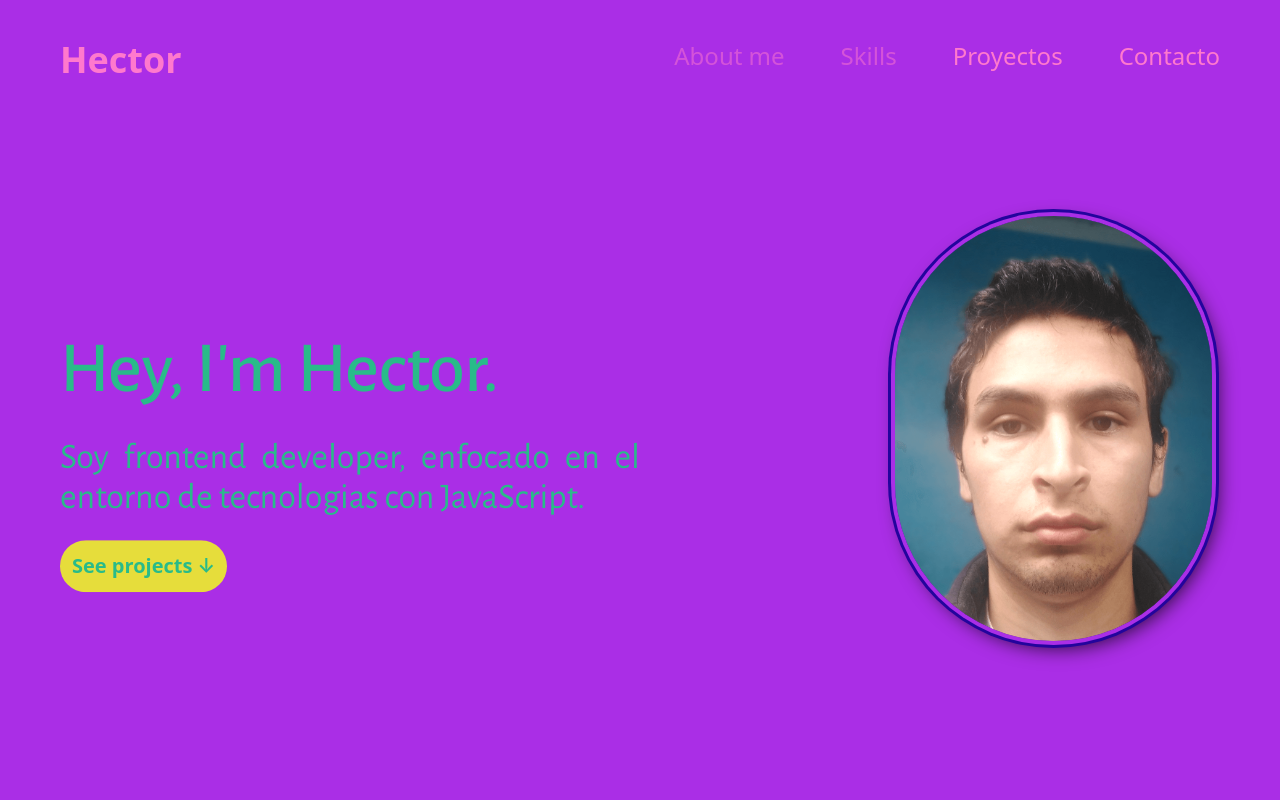
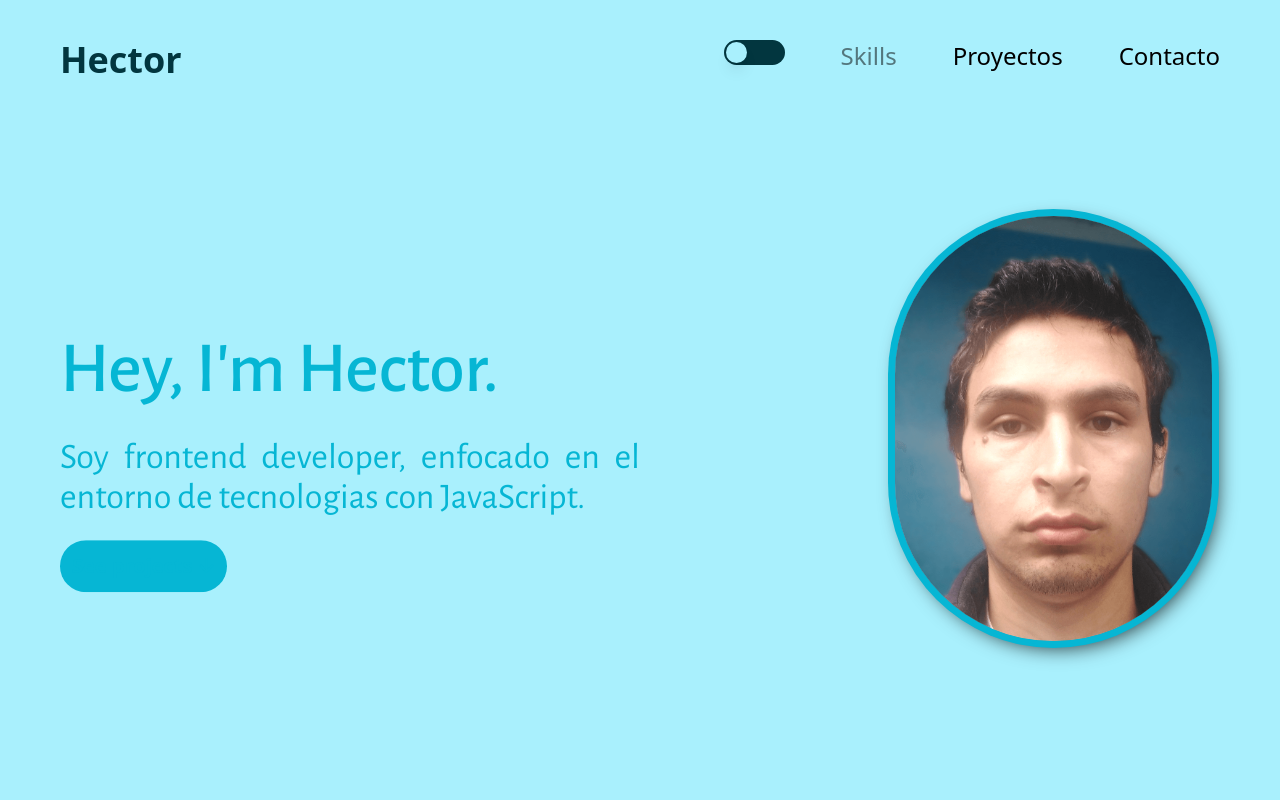
Before and after one commit to hecthorl/portfolio-prev, a Next.js app: page / in a window 1280 px wide. Shown: the top 800 px of the page. Built offline with nearby package versions, Linux system fonts and the light colour scheme.

Commit message:
dark mode enabled

```diff
--- a/components/Contact.jsx
+++ b/components/Contact.jsx
@@ -7,7 +7,7 @@ const Contact = () => {
             <h4 className="transition-[font-size] duration-300 ease-in text-5xl md:text-6xl">
                Let's Work Together
             </h4>
-            <span className="text-2xl md:text-3xl py-10">
+            <span className="text-2xl md:text-3xl">
                Have a project you'd like to discuss?
             </span>
             <form
@@ -25,10 +25,7 @@ const Contact = () => {
                {/* </div> */}
                {/* <div className="sm:col-span-2 w-full"> */}
                {/* <label className="label-input">HOW CAN I HELP YOU?</label> */}
-               <textarea
-                  placeholder="HOW CAN I HELP YOU?"
-                  className="input sm:col-span-2 h-full"
-               ></textarea>
+               <textarea placeholder="HOW CAN I HELP YOU?"></textarea>
                {/* </div> */}
                <button className="btn-form">Submit</button>
             </form>
--- a/components/Navbar/Menu.jsx
+++ b/components/Navbar/Menu.jsx
@@ -1,9 +1,38 @@
 import Li from '../Li';
+import { Switch } from '@headlessui/react';
+import { useEffect, useState } from 'react';
 
 const Menu = ({ className }) => {
+   const [enabled, setEnabled] = useState(false);
+
+   useEffect(() => {
+      enabled
+         ? document.documentElement.classList.add('dark')
+         : document.documentElement.classList.remove('dark');
+   }, [enabled]);
+
+   // console.log(enabled);
+
    return (
       <ul className={className}>
-         <Li content="About me" className="denied" />
+         {/* <Li content="About me" className="denied" /> */}
+         <Switch
+            checked={enabled}
+            onChange={setEnabled}
+            className={`${enabled ? 'bg-cyan-100' : 'bg-cyan-800'}
+           inline-flex flex-shrink-0 h-[25px] w-[61px] border-2 border-transparent rounded-full cursor-pointer transition-colors ease-in-out duration-200 focus:outline-none focus-visible:ring-2 focus-visible:ring-white focus-visible:ring-opacity-75`}
+         >
+            <span className="sr-only">Use setting</span>
+            <span
+               aria-hidden="true"
+               className={`${
+                  enabled
+                     ? 'translate-x-9 bg-cyan-800'
+                     : 'translate-x-0 bg-cyan-100'
+               }
+            pointer-events-none inline-block h-[21px] w-[21px] rounded-full shadow-lg transform ring-0 transition ease-in-out duration-200`}
+            />
+         </Switch>
          <Li content="Skills" className="denied" />
          <Li
             content="Proyectos"
--- a/components/Navbar/index.jsx
+++ b/components/Navbar/index.jsx
@@ -16,7 +16,10 @@ const Navbar = () => {
    return (
       <header className={`${bigName} px-3`}>
          <div className="header-wrapper">
-            <a href="/" className={`${bigName} text-3xl md:text-4xl font-bold`}>
+            <a
+               href="/"
+               className={`${bigName} text-3xl md:text-4xl font-bold text-cyan-800 dark:text-cyan-100`}
+            >
                Hector
             </a>
             <Menu className="hidden md:flex md:gap-14 md:text-2xl" />
--- a/styles/globals.css
+++ b/styles/globals.css
@@ -15,7 +15,7 @@
 
 @layer base {
    body {
-      @apply bg-segundo md:scrollbar md:scrollbar-thin md:scrollbar-thumb-tercero md:scrollbar-thumb-rounded md:hover:scrollbar-thumb-scroll;
+      @apply bg-cyan-100 dark:bg-cyan-800 md:scrollbar md:scrollbar-thin md:scrollbar-thumb-cyan-400 md:scrollbar-thumb-rounded md:hover:scrollbar-thumb-cyan-300 transition-colors duration-300;
    }
    html {
       scroll-behavior: smooth;
@@ -28,21 +28,21 @@
 
 @layer components {
    .header-wrapper {
-      @apply flex justify-between py-1 border-b-2 border-tercero md:border-none md:max-w-[1200px] mx-auto md:py-10 md:px-5;
+      @apply flex justify-between py-1 border-b-2 border-cyan md:border-none md:max-w-[1200px] mx-auto md:py-10 md:px-5;
    }
    .ul-header {
-      @apply w-screen flex flex-col items-center text-2xl z-10 text-segundo bg-cuarto gap-10 justify-center h-menu;
+      @apply w-screen flex flex-col items-center text-2xl z-10 gap-10 justify-center h-menu bg-cyan-100 dark:bg-cyan-800 transition-colors duration-300;
    }
    .denied {
       @apply cursor-not-allowed opacity-50;
    }
 
    .toogle-btn {
-      @apply text-5xl text-tercero focus:outline-none w-[41px];
+      @apply text-5xl text-cyan focus:outline-none w-[41px];
    }
 
    .hero-section {
-      @apply md:my-24 px-5 text-justify text-tercero md:max-w-[1200px] md:w-full md:grid md:grid-cols-2 md:place-items-end md:mx-auto;
+      @apply md:my-24 px-5 text-justify text-cyan dark:text-white md:max-w-[1200px] md:w-full md:grid md:grid-cols-2 md:place-items-end md:mx-auto;
    }
    .hero-title {
       @apply md:text-7xl text-4xl my-8 font-semibold font-alegreya;
@@ -51,10 +51,10 @@
       @apply md:text-4xl text-2xl font-alegreya;
    }
    .hero-btn {
-      @apply focus:outline-none animate-bounce my-9 bg-quinto p-3 rounded-full text-tercero font-semibold text-xl;
+      @apply focus:outline-none animate-bounce my-9 bg-cyan p-3 rounded-full font-semibold text-xl;
    }
    .img-hero {
-      @apply rounded-full ring ring-primero ring-offset-4 ring-offset-segundo h-[425px] mx-auto shadow-hero;
+      @apply rounded-full ring ring-cyan ring-offset-4 ring-offset-cyan h-[425px] mx-auto shadow-hero;
    }
 
    .projects-section {
@@ -65,7 +65,7 @@
    }
 
    .btn-card {
-      @apply rounded-full bg-quinto px-3 py-2 w-auto font-semibold text-xl text-tercero inline-block;
+      @apply rounded-full bg-cyan px-3 py-2 w-auto font-semibold text-xl text-cyan inline-block;
    }
 
    .project-card {
@@ -75,29 +75,32 @@
       @apply w-full rounded-md h-[400px] flex justify-center items-end md:justify-end md:items-center overflow-hidden;
    }
    .project-card-icons {
-      @apply text-2xl flex p-2 rounded-full  space-x-4 absolute top-1 left-1 bg-primero bg-opacity-60 backdrop-filter backdrop-blur-md text-white;
+      @apply text-2xl flex p-2 rounded-full  space-x-4 absolute top-1 left-1 bg-cyan bg-opacity-60 backdrop-filter backdrop-blur-md text-white;
    }
    .project-card-content {
-      @apply text-white md:p-7 px-2 pb-6 bg-gradient-to-b from-purple-900 via-purple-600 backdrop-filter backdrop-blur rounded-b-md md:rounded-r max-w-full md:max-w-[45%] md:h-full flex flex-col md:justify-center md:space-y-12 space-y-5 text-opacity-70 md:transform md:translate-x-[95%] md:hover:translate-x-0 md:transition-transform md:duration-300 md:ease-in;
+      @apply text-white md:p-7 px-2 pb-6 bg-gradient-to-b from-purple-900 via-purple-600 backdrop-filter backdrop-blur rounded-b-md md:rounded-r max-w-full md:max-w-[45%] md:h-full flex flex-col md:justify-center md:space-y-12 space-y-5 text-opacity-70 md:transform md:translate-x-[95%] md:hover:translate-x-0 md:transition-transform md:duration-300 md:ease-in md:animate-pulse md:hover:animate-none;
    }
 
    .contact-section {
-      @apply sm:text-center px-5 h-[calc(100vh-50px)] pt-5 mt-20 flex flex-col justify-around items-center bg-quinto font-alegreya text-tercero w-full font-bold;
+      @apply sm:text-center px-5 min-h-[calc(100vh-50px)] pt-5 mt-20 flex flex-col justify-start items-center bg-cyan font-alegreya text-cyan w-full font-bold gap-y-16;
    }
    .form-contact {
-      @apply grid grid-cols-1 w-full gap-x-10 max-w-[900px] text-left sm:grid-cols-2 sm:place-items-center h-[65%];
+      @apply grid grid-cols-1 w-full gap-x-10 gap-y-4 max-w-[900px] text-left sm:grid-cols-2 sm:place-items-center h-[65%];
    }
-   .label-input {
+   /* .label-input {
       @apply text-lg md:text-2xl block tracking-widest mb-2;
-   }
+   } */
 
    .input {
-      @apply text-xl ring focus:ring-segundo ring-offset-4 focus:ring-offset-tercero text-gray-900 w-full  rounded-md p-1 h-[fit-content];
+      @apply text-xl text-gray-900 border border-cyan focus:border-cyan w-full rounded-md p-1;
+   }
+   textarea {
+      @apply input sm:col-span-2 min-h-[90px] max-h-[120px] h-full md:min-h-[200px] md:max-h-[250px];
    }
    .btn-form {
-      @apply px-2 bg-primero border-2 mt-10 w-full border-tercero rounded-md py-1 text-tercero text-xl md:text-2xl focus:outline-none h-[fit-content] sm:col-span-2 sm:max-w-[375px];
+      @apply bg-cyan border-2 w-full border-cyan rounded-md py-1 text-cyan text-xl md:text-2xl focus:outline-none h-[fit-content] sm:col-span-2 sm:max-w-[375px];
    }
    .footer-section {
-      @apply text-center bg-primero text-gray-500 py-3;
+      @apply text-center bg-cyan text-gray-500 py-3;
    }
 }
--- a/tailwind.config.js
+++ b/tailwind.config.js
@@ -1,17 +1,23 @@
 module.exports = {
    mode: 'jit',
    purge: ['./pages/**/*.{js,ts,jsx,tsx}', './components/**/*.{js,ts,jsx,tsx}'],
-   darkMode: false, // or 'media' or 'class'
+   darkMode: 'class', // or 'media' or 'class'
    theme: {
       extend: {
          colors: {
-            primero: '#23049d',
-            segundo: '#aa2ee6 ',
-            tercero: '#29bb89',
-            cuarto: '#ff79cd',
-            quinto: '#e6dd3b',
-            // img: '#5b8ca2',
-            scroll: '#a7a7a7',
+            cyan: {
+               DEFAULT: '#06B6D4',
+               50: '#C2F5FD',
+               100: '#A9F0FD',
+               200: '#78E8FB',
+               300: '#46E0FA',
+               400: '#15D7F8',
+               500: '#06B6D4',
+               600: '#058BA2',
+               700: '#036171',
+               800: '#02363F',
+               900: '#000C0E',
+            },
          },
          boxShadow: {
             hero: '5px 7px 20px 0px #000000c7',
```
